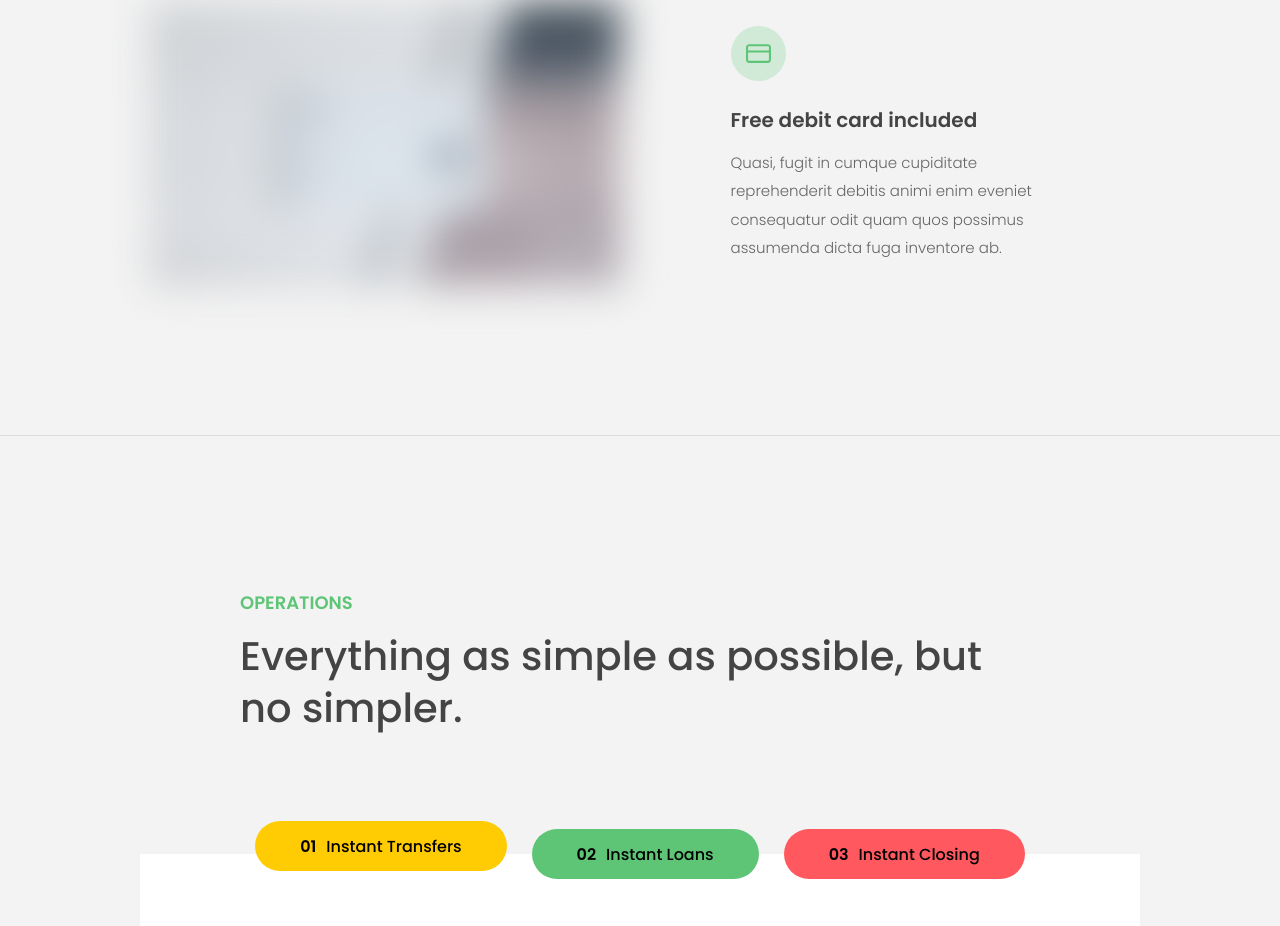
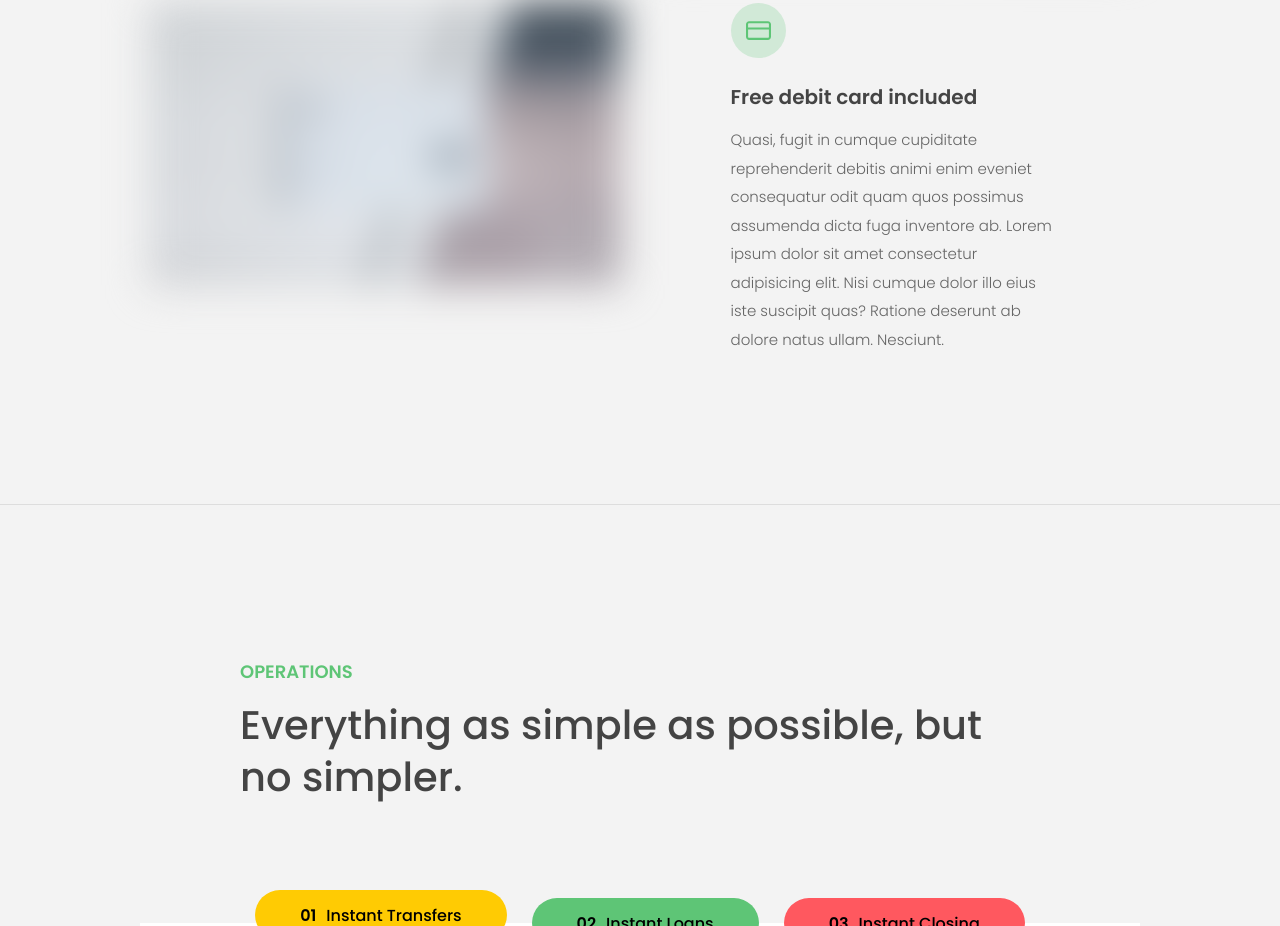
Before and after one commit to Npvivek/Bankist-marketing, a plain HTML site: page index.html in a window 1280 px wide. Shown: the part 1820-2746 px from the top of the page. Drawn offline with Linux system fonts and the light colour scheme.

Commit message:
Signed commit?

```diff
--- a/index.html
+++ b/index.html
@@ -122,7 +122,9 @@
           <p>
             Quasi, fugit in cumque cupiditate reprehenderit debitis animi enim
             eveniet consequatur odit quam quos possimus assumenda dicta fuga
-            inventore ab.
+            inventore ab. Lorem ipsum dolor sit amet consectetur adipisicing
+            elit. Nisi cumque dolor illo eius iste suscipit quas? Ratione
+            deserunt ab dolore natus ullam. Nesciunt.
           </p>
         </div>
       </div>
```
